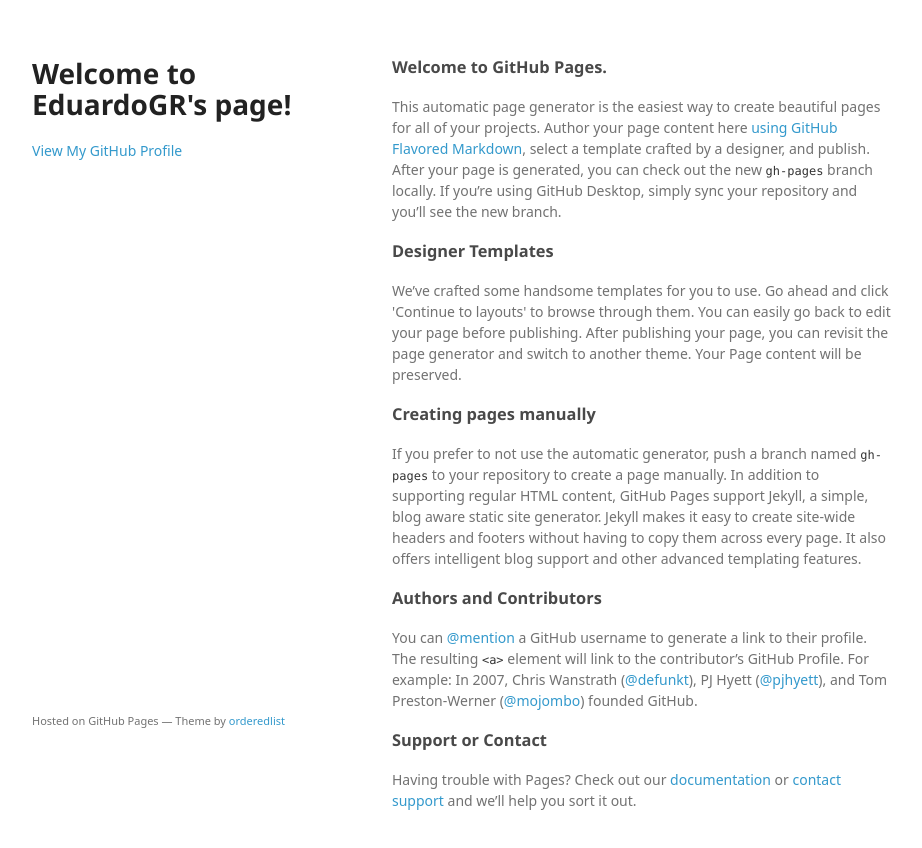
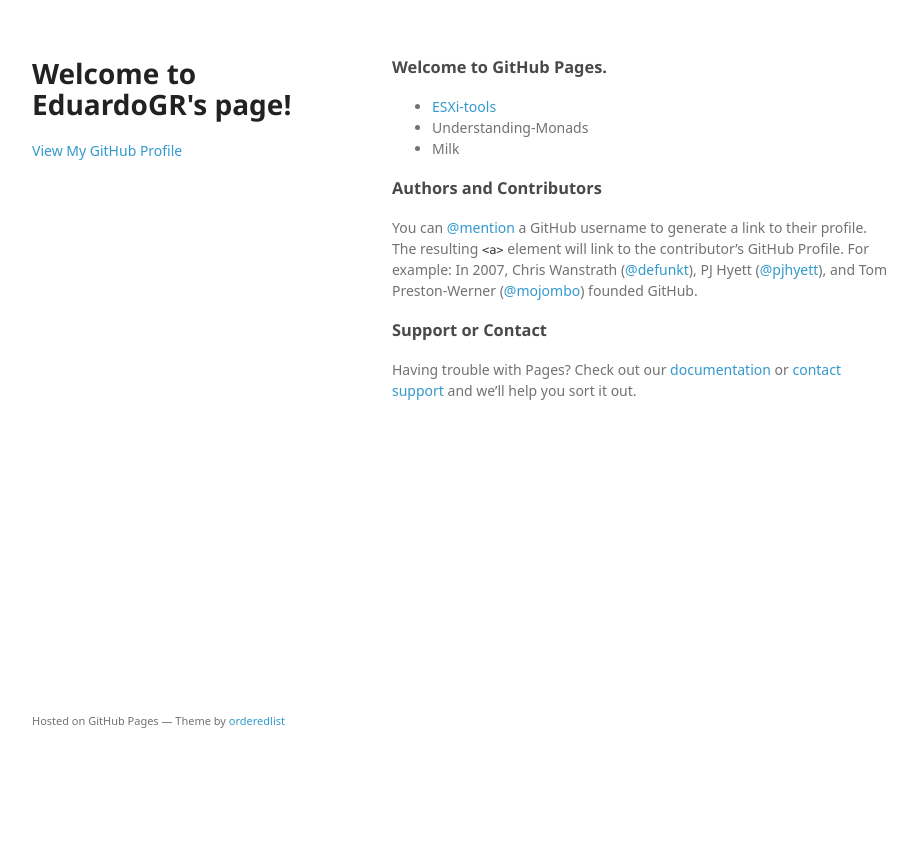
Before and after one commit to eduardogr/eduardogr.github.io, a plain HTML site: page index.html in a window 1280 px wide. Shown: the whole page, without its empty margins (178-1100 px from the left). After the commit the page ends 800 px from the top, so only its background shows below. Drawn offline with Linux system fonts and the light colour scheme; a web font is replaced by a local one.

Commit message:
Update index.html

```diff
--- a/index.html
+++ b/index.html
@@ -24,19 +24,12 @@
       </header>
       <section>
         <h3>
-<a id="welcome-to-github-pages" class="anchor" href="#welcome-to-github-pages" aria-hidden="true"><span aria-hidden="true" class="octicon octicon-link"></span></a>Welcome to GitHub Pages.</h3>
-
-<p>This automatic page generator is the easiest way to create beautiful pages for all of your projects. Author your page content here <a href="https://guides.github.com/features/mastering-markdown/">using GitHub Flavored Markdown</a>, select a template crafted by a designer, and publish. After your page is generated, you can check out the new <code>gh-pages</code> branch locally. If you’re using GitHub Desktop, simply sync your repository and you’ll see the new branch.</p>
-
-<h3>
-<a id="designer-templates" class="anchor" href="#designer-templates" aria-hidden="true"><span aria-hidden="true" class="octicon octicon-link"></span></a>Designer Templates</h3>
-
-<p>We’ve crafted some handsome templates for you to use. Go ahead and click 'Continue to layouts' to browse through them. You can easily go back to edit your page before publishing. After publishing your page, you can revisit the page generator and switch to another theme. Your Page content will be preserved.</p>
-
-<h3>
-<a id="creating-pages-manually" class="anchor" href="#creating-pages-manually" aria-hidden="true"><span aria-hidden="true" class="octicon octicon-link"></span></a>Creating pages manually</h3>
-
-<p>If you prefer to not use the automatic generator, push a branch named <code>gh-pages</code> to your repository to create a page manually. In addition to supporting regular HTML content, GitHub Pages support Jekyll, a simple, blog aware static site generator. Jekyll makes it easy to create site-wide headers and footers without having to copy them across every page. It also offers intelligent blog support and other advanced templating features.</p>
+<a id="Repositories" class="anchor" href="#welcome-to-github-pages" aria-hidden="true"><span aria-hidden="true" class="octicon octicon-link"></span></a>Welcome to GitHub Pages.</h3>
+<ul>
+  <li><a href="http://eduardogr.github.io/ESXi-tools/">ESXi-tools</a></li>
+  <li>Understanding-Monads</li>
+  <li>Milk</li>
+</ul>
 
 <h3>
 <a id="authors-and-contributors" class="anchor" href="#authors-and-contributors" aria-hidden="true"><span aria-hidden="true" class="octicon octicon-link"></span></a>Authors and Contributors</h3>
```
